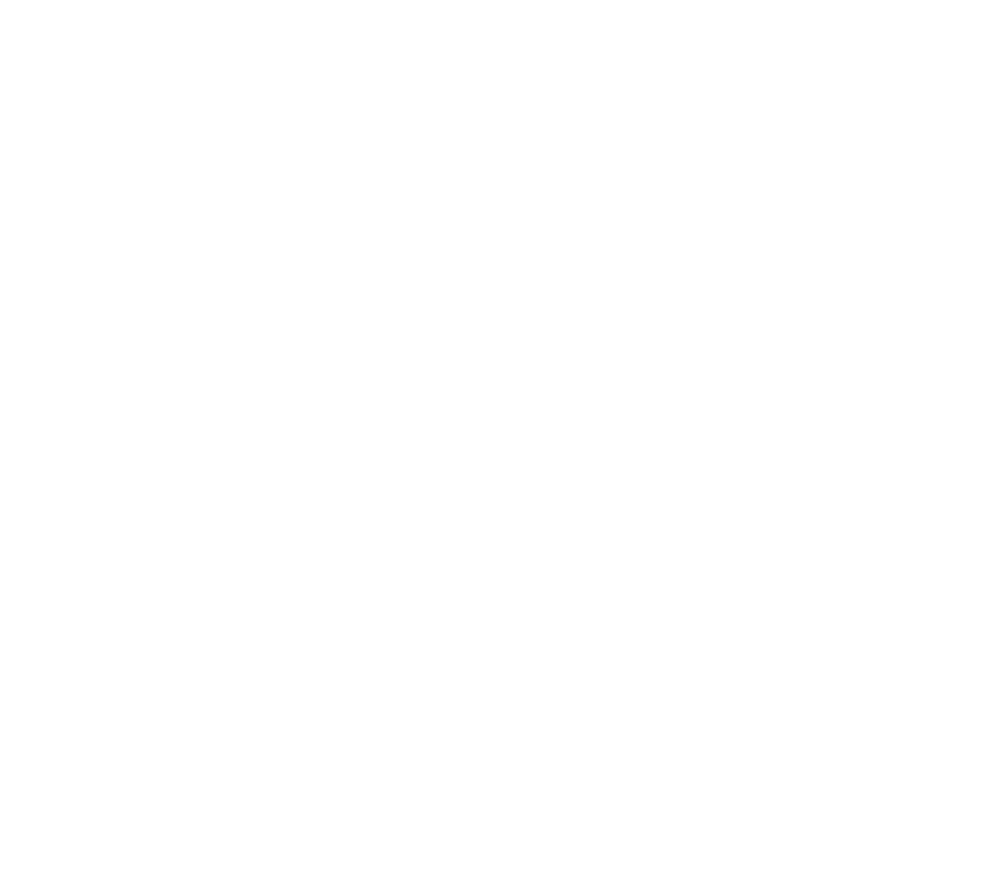
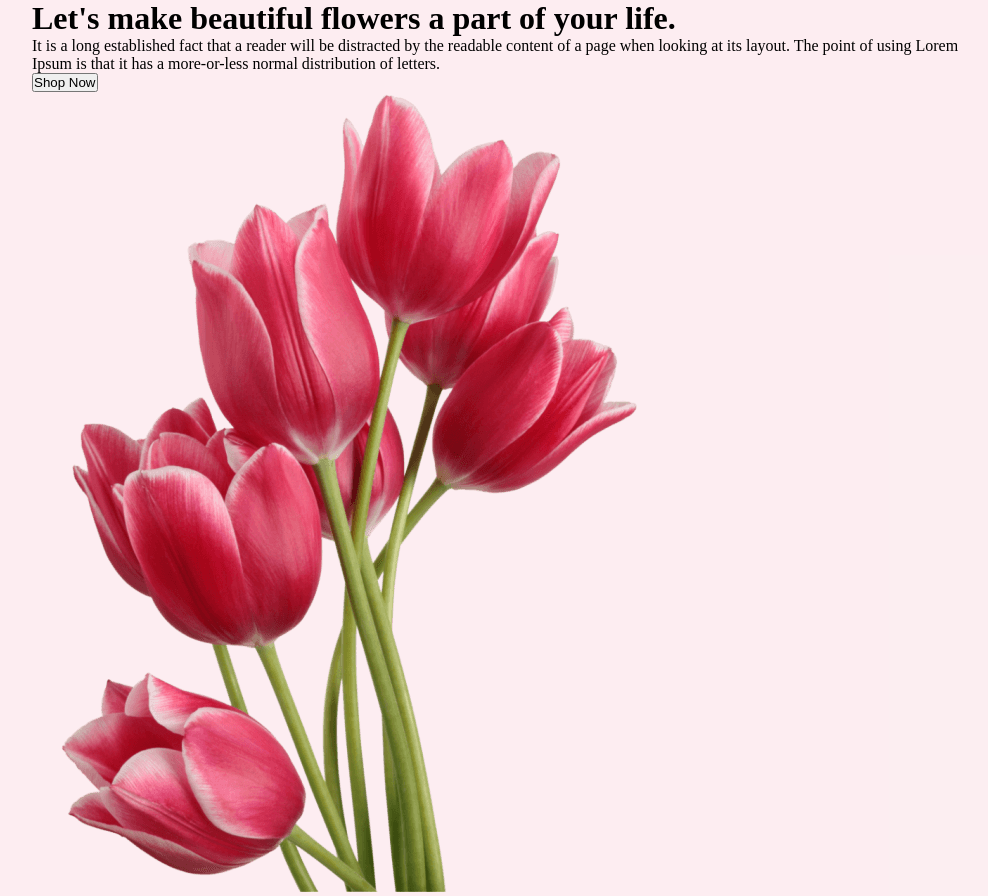
Before and after one commit to Hasinazaman/flower-shop-assignment, a plain HTML site: page index.html in a window 1280 px wide. Shown: the whole page, without its empty margins (128-1116 px from the left). Before the commit the page ends 800 px from the top, so only its background shows below. Drawn offline with Linux system fonts and the light colour scheme.

Commit message:
second commit

```diff
--- a/index.html
+++ b/index.html
@@ -3,9 +3,21 @@
 <head>
     <meta charset="UTF-8">
     <meta name="viewport" content="width=device-width, initial-scale=1.0">
-    <title>Document</title>
+    <title>Flower Shop.</title>
+    <link rel="stylesheet" href="style.css">
 </head>
 <body>
-
+    <header>
+        <div class="container">
+            <div class="banner-text">
+                <h1>Let's make beautiful flowers a part of your life.</h1>
+                <p>It is a long established fact that a reader will be distracted by the readable content of a page when looking at its layout. The point of using Lorem Ipsum is that it has a more-or-less normal distribution of letters.</p>
+                <button class="">Shop Now</button>
+            </div>
+            <div class="banner-img">
+                <img src="Flower Asset/pngwing 10.png" alt="">
+            </div>
+        </div>
+    </header>
 </body>
 </html>
--- a/style.css
+++ b/style.css
@@ -0,0 +1,13 @@
+* {
+    margin: 0;
+    padding: 0;
+}
+
+header {
+    background: rgba(229, 84, 115, 0.10);
+}
+.container{
+    width: 75%;
+    max-width: 1440px;
+    margin: 0 auto;
+}
```
Also changed, not shown: Flower Asset/Flower 01.png (added), Flower Asset/Group 57.png (added), Flower Asset/Group 58.png (added), Flower Asset/Group 59.png (added), Flower Asset/Rectangle 4.png (added), Flower Asset/Rectangle 5.png (added), Flower Asset/Rectangle 6.png (added), Flower Asset/Rectangle 9.png (added), Flower Asset/pngwing 10.png (added), Flower Asset/pngwing 5.png (added), Flower Asset/pngwing 6.png (added), Flower Asset/pngwing 7.png (added), Flower Asset/pngwing 8.png (added).
